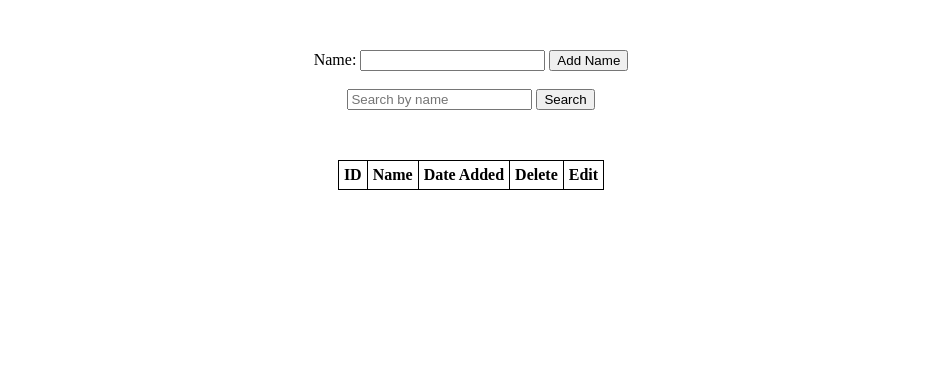
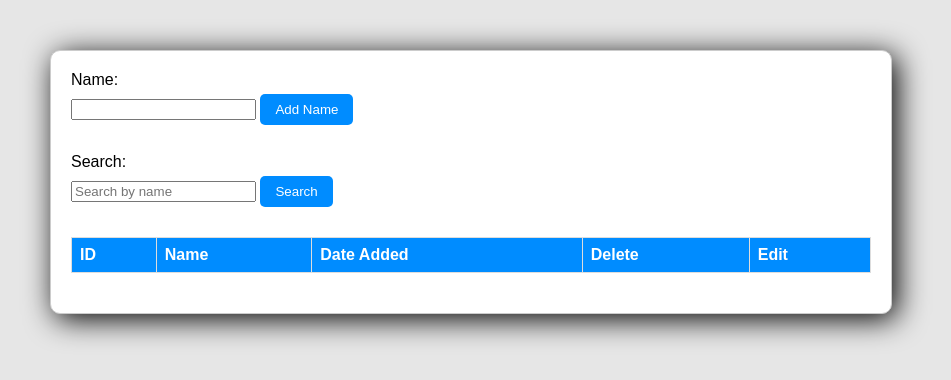
Before and after one commit to codylarge/nodejs-database, a plain HTML site: page client/index.html in a window 1280 px wide. Shown: the whole page, without its empty margins (169-1120 px from the left). Drawn offline with Linux system fonts and the light colour scheme; no server answers.

Commit message:
styles
styles complete

```diff
--- a/client/index.html
+++ b/client/index.html
@@ -13,11 +13,12 @@
         <button  id="add-name-btn">Add Name</button>
         <br><br>
         <div>
+            <label>Search:</label>
             <input placeholder="Search by name" id="search-input">
             <button id="search-btn">Search</button>
         </div>
 
-        <table id="table">
+        <table>
             <thead>
             <th>ID</th>
             <th>Name</th>
@@ -25,6 +26,8 @@
             <th>Delete</th>
             <th>Edit</th>
         </thead>
+     </table>
+        <table id="table">
             <tbody></tbody>
         </table>
 
--- a/client/index.js
+++ b/client/index.js
@@ -4,16 +4,19 @@ document.addEventListener("DOMContentLoaded", () => {
     .then((data) => loadHTMLTable(data["data"]));
 });
 
-// NOT WORKING, ADDS LISTENER BUT THEN DOESNT LISTEN
 document.getElementById("table").addEventListener("click", (event) => {
-  if (event.target.className === "delete-row-btn") {
-    console.log("Deleting row with id:", event.target.dataset.id);
-    deleteRowById(event.target.dataset.id);
-  }
+  const targetClass = event.target.className;
 
-  if (event.target.className === "edit-row-btn") {
-    console.log("Editing row with id:", event.target.dataset.id);
-    handleEditRow(event.target.dataset.id);
+  if (targetClass === "delete-row-btn" || targetClass === "edit-row-btn") {
+    const rowId = event.target.dataset.id;
+
+    if (targetClass === "delete-row-btn") {
+      console.log("Deleting row with id:", rowId);
+      deleteRowById(rowId);
+    } else if (targetClass === "edit-row-btn") {
+      console.log("Editing row with id:", rowId);
+      handleEditRow(rowId);
+    }
   }
 });
 
--- a/client/styles.css
+++ b/client/styles.css
@@ -1,18 +1,61 @@
+body {
+    background-color: rgb(230, 230, 230);
+    font-family: 'Arial', sans-serif;
+    margin: 0;
+    padding: 0;
+}
+
 main {
-    width: 50%;
-    text-align: center;
+    background-color: white;
+    max-width: 800px;
     margin: 50px auto;
+    padding: 20px;
+    border: 1px solid #ccc;
+    border-radius: 10px;
+    box-shadow: 5px 5px 30px #000;
+}
+
+label {
+    display: block;
+    margin-bottom: 5px;
+}
+
+input, button {
+    margin-bottom: 10px;
+}
+
+button {
+    padding: 8px 15px;
+    cursor: pointer;
+    background-color: rgb(0, 140, 255);
+    color: white;
+    border: none;
+    border-radius: 5px;
+}
+
+thead {
+    background-color: rgb(0, 140, 255);
+    color: white;
+    position: sticky;
+    top: 0;
+    z-index: 2; /* Ensure the header stays above other elements */
 }
 
 table {
-    margin: 50px auto;
-}
-
-table, th, td {
+    width: 100%;
     border-collapse: collapse;
-    border: 1px solid #000;
+    margin-top: 20px;
 }
 
 th, td {
-    padding: 5px;
+    border: 1px solid #ddd;
+    padding: 8px;
+    text-align: left;
 }
+
+#update-row {
+    margin-top: 20px;
+    padding: 10px;
+    border: 1px solid #ccc;
+    border-radius: 5px;
+}
```
Lines whose indentation alone changed are shown as unchanged.
